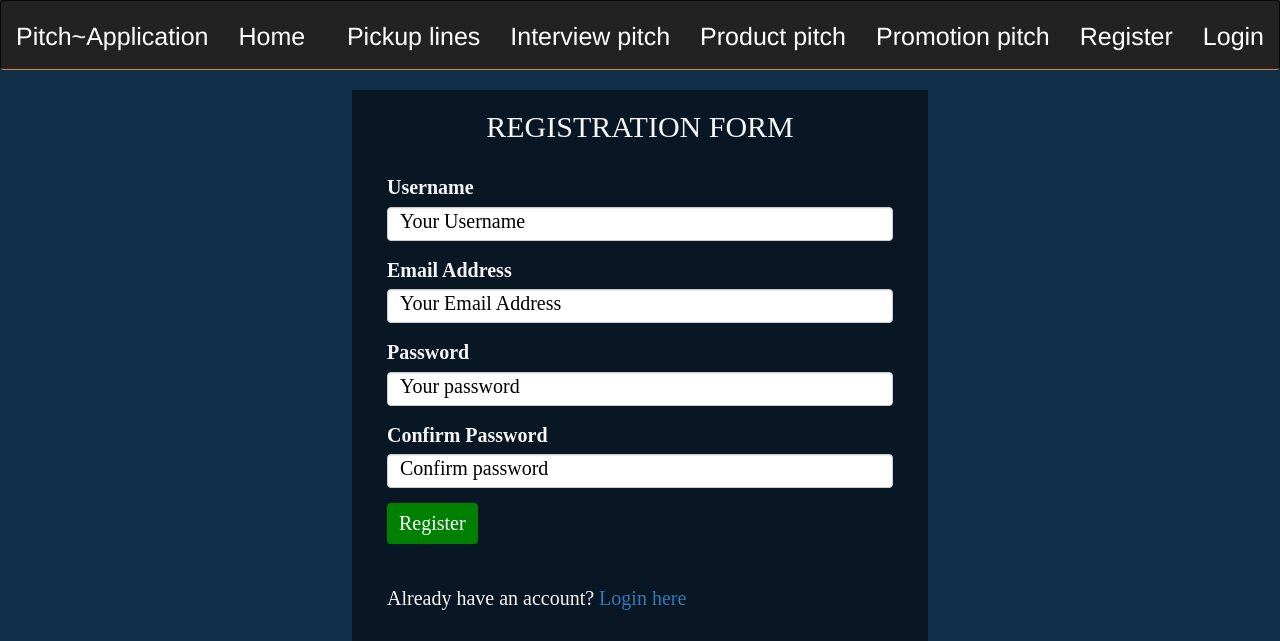
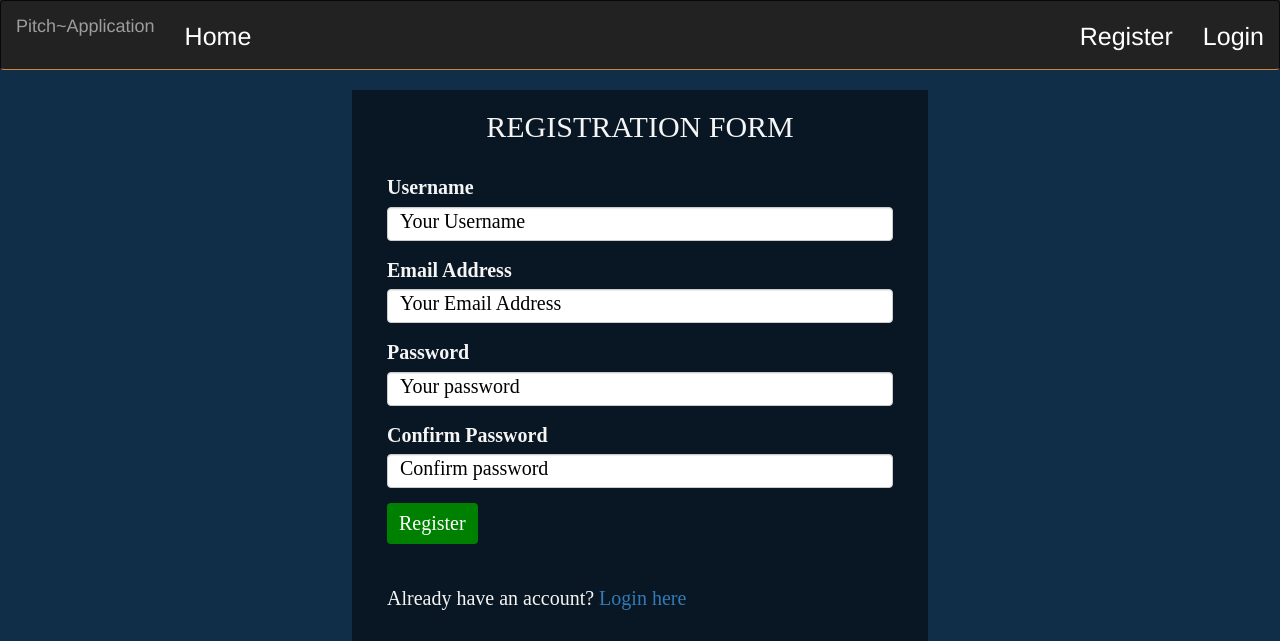
Before and after one commit to LoiseMulwa/pitch_master, a Flask app: page /authenticate/register in a window 1280 px wide. Shown: the top 641 px of the page. Run offline with Flask 2, Linux system fonts and the light colour scheme; some libraries are stand-ins or nearby versions.

Commit message:
fx: Modify the navbar

```diff
--- a/app/templates/navbar.html
+++ b/app/templates/navbar.html
@@ -1,7 +1,7 @@
 <nav class="navbar navbar-inverse">
   <div class="container-fluid mt-4">
     <div class="navbar-header">
-      <a id="top" class="navbar-brand" href="/">Pitch~Application</a>
+      <a id="top text-success" class="navbar-brand" href="/">Pitch~Application</a>
     </div>
     <ul class="nav navbar-nav">
       <li><a href="/">Home</a></li>
@@ -17,11 +17,11 @@
         >
       </li>
 
-      <li><a href="{{ url_for('main.pickup')}}">Pickup lines</a></li>
+      <!-- <li><a href="{{ url_for('main.pickup')}}">Pickup lines</a></li>
       <li><a href="{{ url_for('main.interview')}}">Interview pitch</a></li>
       <li><a href="{{ url_for('main.product')}}">Product pitch</a></li>
       <li><a href="{{ url_for('main.promotion')}}">Promotion pitch</a></li>
-      <li>
+      <li> -->
         <a href="{{url_for('main.profile',my_name=current_user.username)}}">
           Profile</a
         >
@@ -30,10 +30,10 @@
       {% else %}
 
 
-      <li><a href="{{ url_for('main.pickup')}}">Pickup lines</a></li>
+      <!-- <li><a href="{{ url_for('main.pickup')}}">Pickup lines</a></li>
       <li><a href="{{ url_for('main.interview')}}">Interview pitch</a></li>
       <li><a href="{{ url_for('main.product')}}">Product pitch</a></li>
-      <li><a href="{{ url_for('main.promotion')}}">Promotion pitch</a></li>
+      <li><a href="{{ url_for('main.promotion')}}">Promotion pitch</a></li> -->
       <li><a href="{{url_for('auth.register')}}"> Register</a></li>
       <li><a href="{{url_for('auth.login')}}">Login</a></li>
       {%endif%}
```
